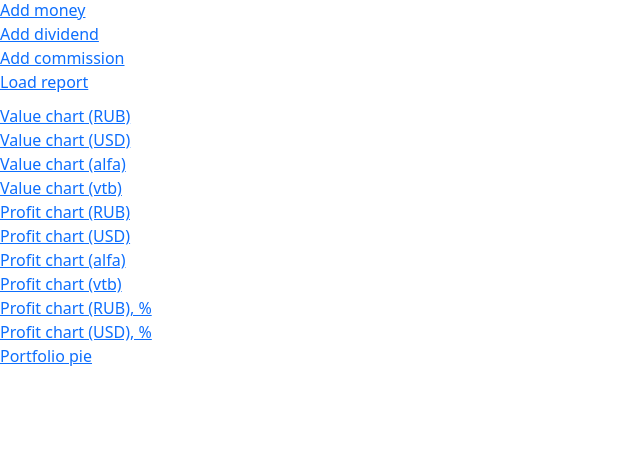
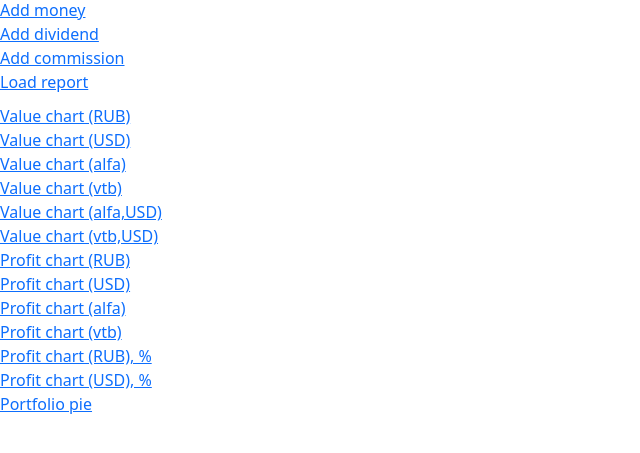
Before and after one commit to akazaev/portfolio, a Flask app: page / in a window 1280 px wide. Shown: the part 166-619 px from the top of the page, without its empty margins (0-640 px from the left). Run offline with Flask 2, Linux system fonts and the light colour scheme; parts of the project's set-up code (start-up, migrations or seed data) failed here and were passed over; some libraries are stand-ins or nearby versions.

Commit message:
bugfixes.

```diff
--- a/portfolio/parsers.py
+++ b/portfolio/parsers.py
@@ -183,6 +183,7 @@ class VtbParser(Parser):
     BROKER = 2
     MARKETS = {
         'Фондовый рынок ПАО Московская Биржа': 'MB',
+        'Фондовый рынок ПАО «Московская биржа»': 'MB',
         'ПАО “Санкт-Петербургская Биржа”': 'SPB',
         'Валютный рынок ПАО Московская биржа': 'MB',
     }
--- a/portfolio/web/templates/index.html
+++ b/portfolio/web/templates/index.html
@@ -19,6 +19,8 @@
     <a href="/charts/value?cur=USD">Value chart (USD)</a><br/>
     <a href="/charts/value?broker=1">Value chart (alfa)</a><br/>
     <a href="/charts/value?broker=2">Value chart (vtb)</a><br/>
+    <a href="/charts/value?broker=1&cur=USD">Value chart (alfa,USD)</a><br/>
+    <a href="/charts/value?broker=2&cur=USD">Value chart (vtb,USD)</a><br/>
     <a href="/charts/profit?cur=RUB">Profit chart (RUB)</a><br/>
     <a href="/charts/profit?cur=USD">Profit chart (USD)</a><br/>
     <a href="/charts/profit?broker=1">Profit chart (alfa)</a><br/>
```
